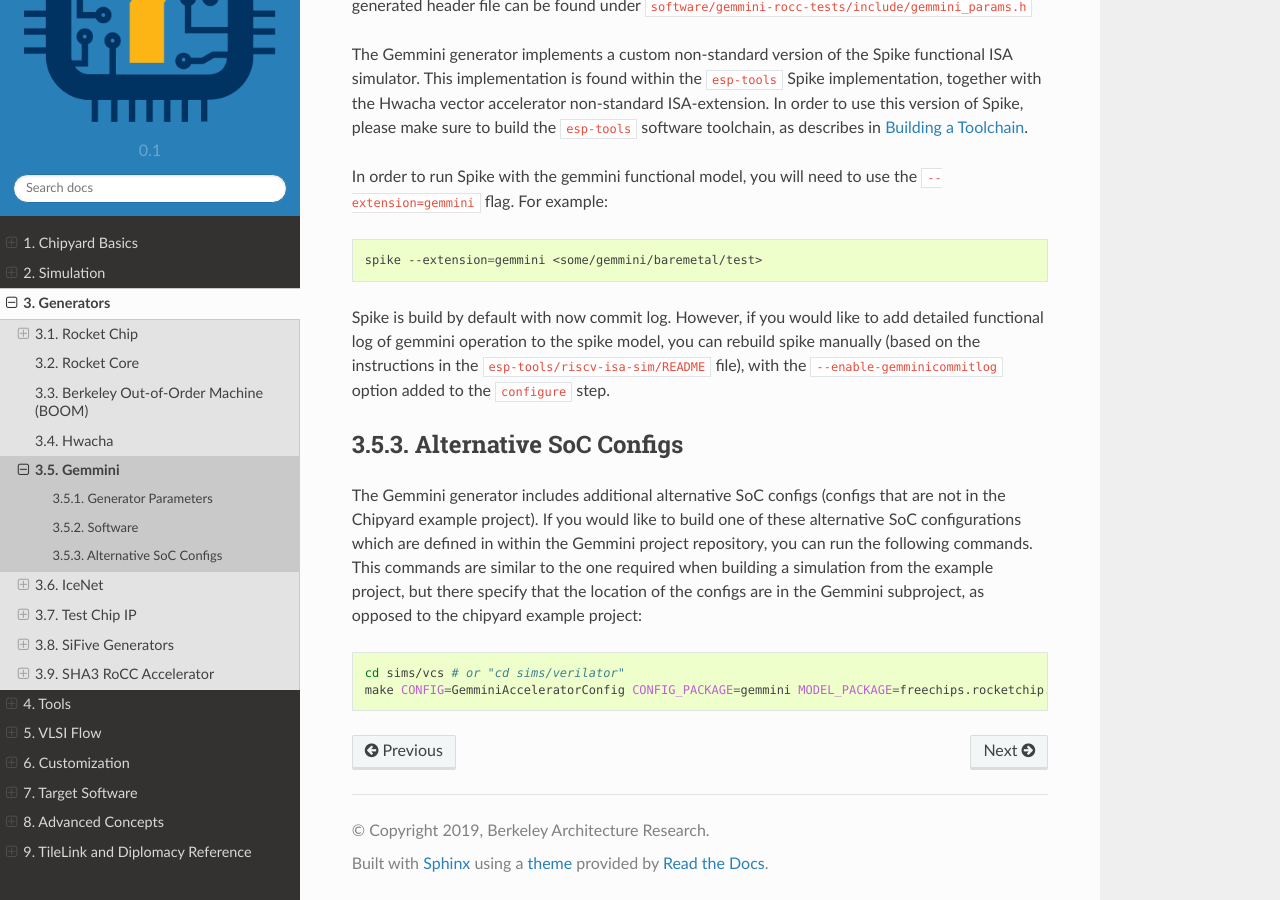
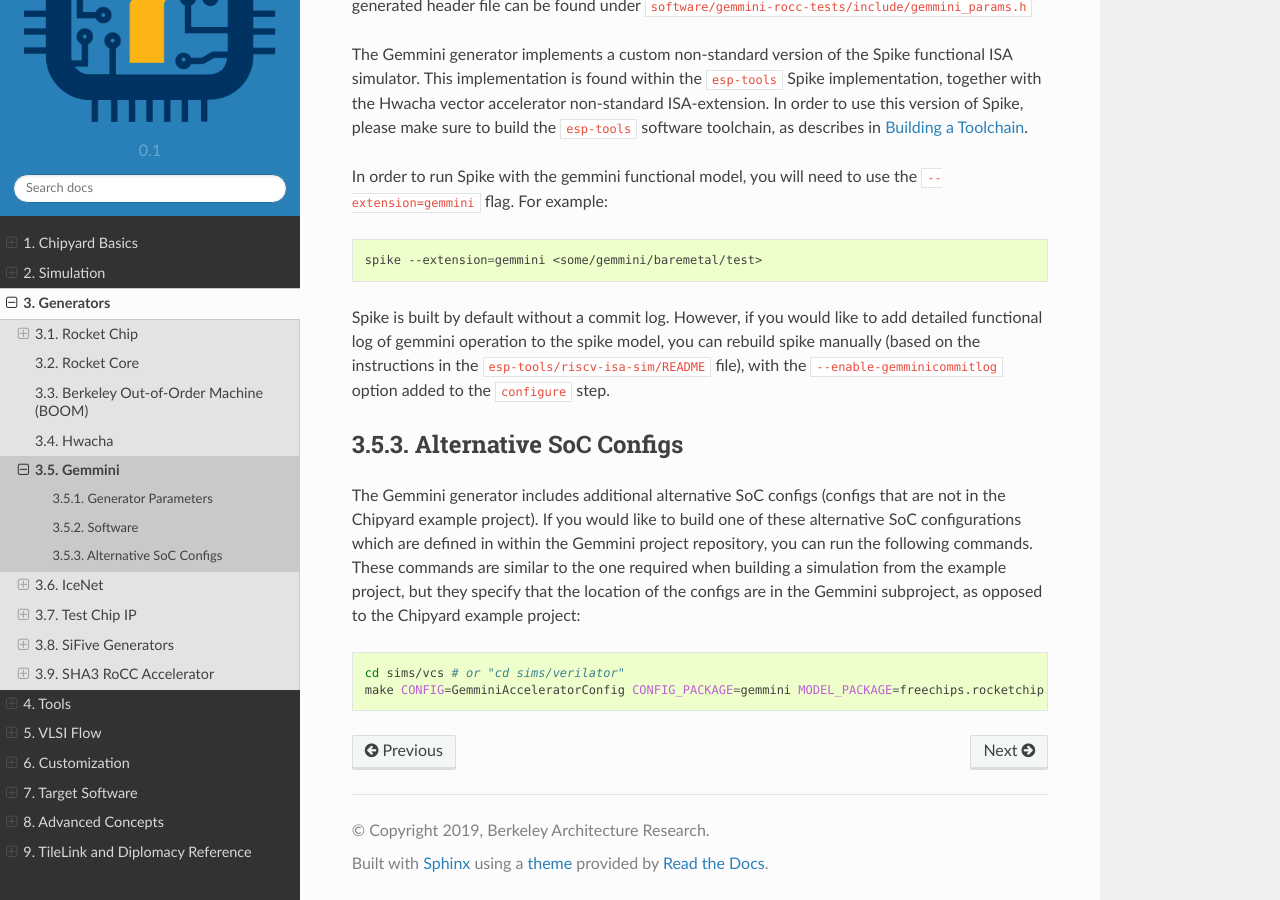
Before and after one commit to ucb-bar/chipyard, a Sphinx documentation site: the page built from docs/Generators/Gemmini.rst, in a window 1280 px wide and 900 px high, scrolled down 2810 px. Built offline with Sphinx 7.4.7 and the Read the Docs theme 2.0.0, drawn with Linux system fonts in a browser that asks for light colours.

Commit message:
[ci skip] fix gemmini docs typos

```diff
--- a/docs/Generators/Gemmini.rst
+++ b/docs/Generators/Gemmini.rst
@@ -63,14 +63,14 @@ In order to run Spike with the gemmini functional model, you will need to use th
 
     spike --extension=gemmini <some/gemmini/baremetal/test>
 
-Spike is build by default with now commit log. However, if you would like to add detailed functional log of gemmini operation to the spike model, you can rebuild spike manually (based on the instructions in the ``esp-tools/riscv-isa-sim/README`` file), with the ``--enable-gemminicommitlog`` option added to the ``configure`` step.
+Spike is built by default without a commit log. However, if you would like to add detailed functional log of gemmini operation to the spike model, you can rebuild spike manually (based on the instructions in the ``esp-tools/riscv-isa-sim/README`` file), with the ``--enable-gemminicommitlog`` option added to the ``configure`` step.
 
 
 Alternative SoC Configs
 --------------------------
 
 The Gemmini generator includes additional alternative SoC configs (configs that are not in the Chipyard example project).
-If you would like to build one of these alternative SoC configurations which are defined in within the Gemmini project repository, you can run the following commands. This commands are similar to the one required when building a simulation from the example project, but there specify that the location of the configs are in the Gemmini subproject, as opposed to the chipyard example project:
+If you would like to build one of these alternative SoC configurations which are defined in within the Gemmini project repository, you can run the following commands. These commands are similar to the one required when building a simulation from the example project, but they specify that the location of the configs are in the Gemmini subproject, as opposed to the Chipyard example project:
 
 .. code-block:: shell
 
```
